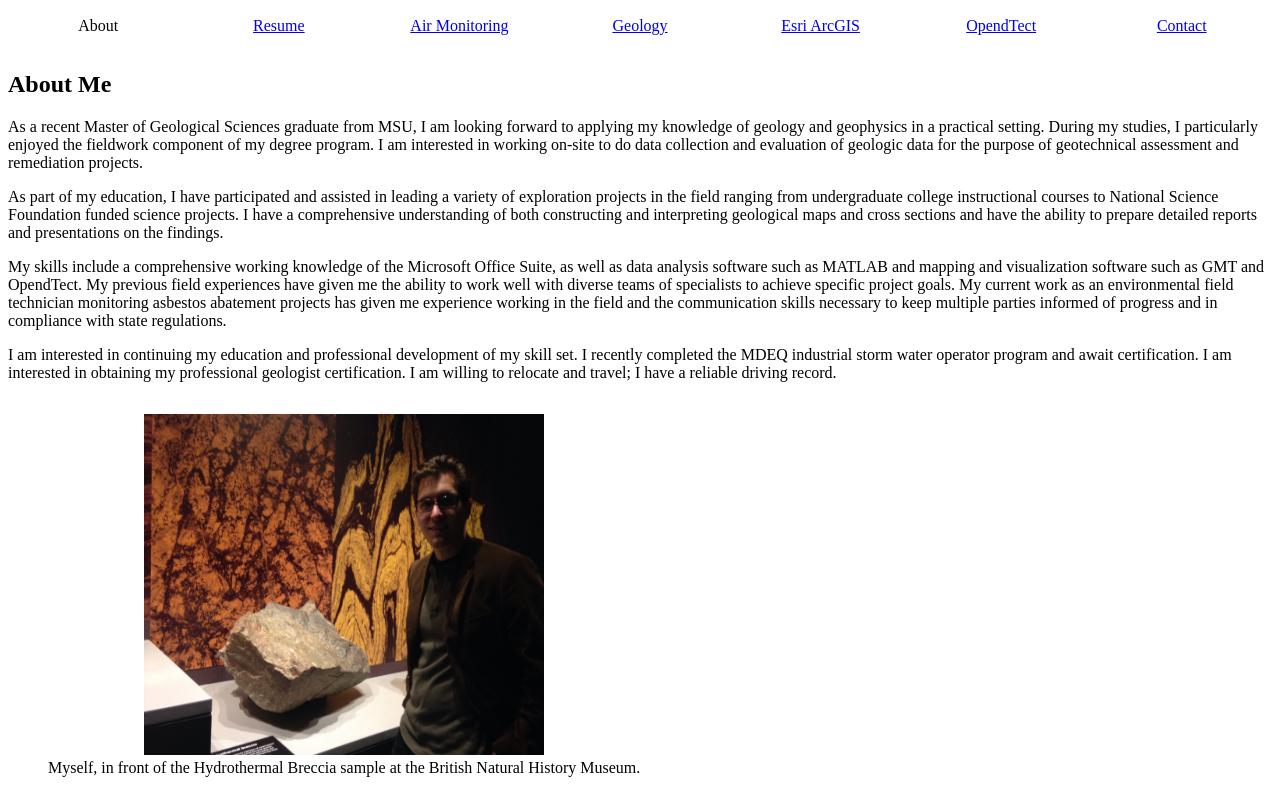
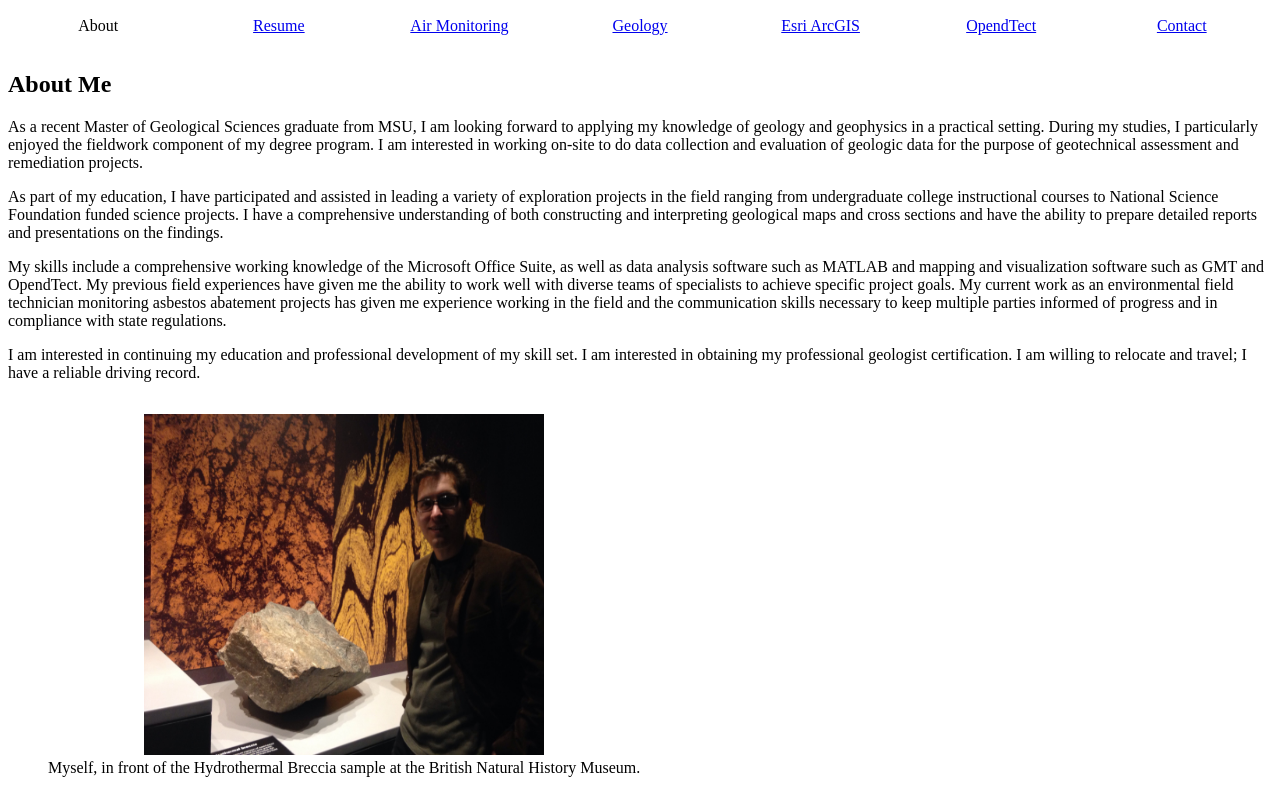
Before and after one commit to karlmatt/Professional-Website, a plain HTML site: page index.html in a window 1280 px wide. Shown: the part 79-880 px from the top of the page. Drawn offline with Linux system fonts and the light colour scheme.

Commit message:
Add files via upload
Update Storm Water Operator Certification

```diff
--- a/index.html
+++ b/index.html
@@ -58,7 +58,7 @@
         <p></p>
         <p>My skills include a comprehensive working knowledge of the Microsoft Office Suite, as well as data analysis software such as MATLAB and mapping and visualization software such as GMT and OpendTect. My previous field experiences have given me the ability to work well with diverse teams of specialists to achieve specific project goals. My current work as an environmental field technician monitoring asbestos abatement projects has given me experience working in the field and the communication skills necessary to keep multiple parties informed of progress and in compliance with state regulations.</p>
         <p></p>
-        <p>I am interested in continuing my education and professional development of my skill set. I recently completed the MDEQ industrial storm water operator program and await certification. I am interested in obtaining my professional geologist certification. I am willing to relocate and travel; I have a reliable driving record.</p>
+        <p>I am interested in continuing my education and professional development of my skill set. I am interested in obtaining my professional geologist certification. I am willing to relocate and travel; I have a reliable driving record.</p>
       </article>
       <div class="Pics">
       <figure>
```
Also changed, not shown: resume022317.html (+1 -1 lines), 1 other file.
